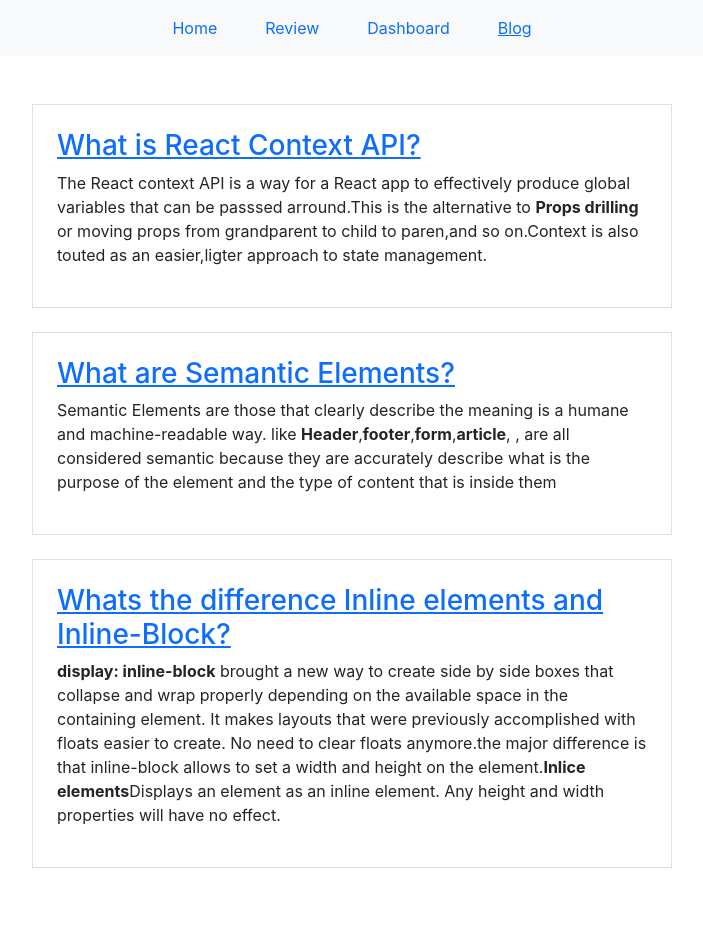
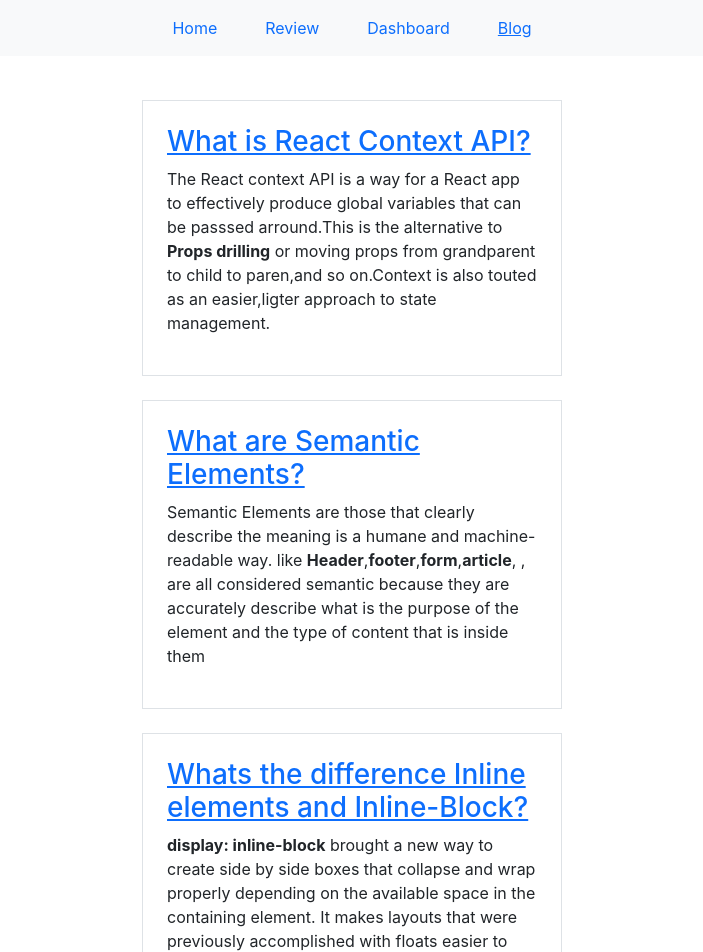
Before and after one commit to Md-Rasel-Ahmed/react-food-analysis, a React (Create React App) app: page /blog in a window 1280 px wide. Shown: the top 952 px of the page, without its empty margins (288-991 px from the left). Before the commit the page ends 868 px from the top, so only its background shows below. Built offline with nearby package versions, Linux system fonts and the light colour scheme.

Commit message:
code refactor

```diff
--- a/src/components/Blog/Blog.js
+++ b/src/components/Blog/Blog.js
@@ -3,7 +3,10 @@
 const Blog = () => {
   return (
     <div>
-      <div className="w-50 mx-auto border p-4 mt-5">
+      <div
+        style={{ marginTop: "100px", width: "420px" }}
+        className=" mx-auto border p-4"
+      >
         <h3>
           <a href="#">What is React Context API?</a>
         </h3>
@@ -15,7 +18,10 @@
           approach to state management.
         </p>
       </div>
-      <div className="w-50 mx-auto border p-4 mt-4">
+      <div
+        style={{ marginTop: "100px", width: "420px" }}
+        className="mx-auto border p-4 mt-4"
+      >
         <h3>
           <a href="#">What are Semantic Elements?</a>
         </h3>
@@ -28,7 +34,10 @@
           inside them
         </p>
       </div>
-      <div className="w-50 mx-auto border p-4 mt-4">
+      <div
+        style={{ marginTop: "100px", width: "420px" }}
+        className="  mx-auto border p-4 mt-4"
+      >
         <h3>
           <a href="#">Whats the difference Inline elements and Inline-Block?</a>
         </h3>
--- a/src/components/Dashboard/Dashboard.js
+++ b/src/components/Dashboard/Dashboard.js
@@ -7,6 +7,8 @@
   Legend,
   Line,
   LineChart,
+  Pie,
+  PieChart,
   Tooltip,
   XAxis,
   YAxis,
--- a/src/components/Header/Header.js
+++ b/src/components/Header/Header.js
@@ -5,7 +5,7 @@
 const Header = () => {
   return (
     <div>
-      <nav className="navbar navbar-expand-lg navbar-light bg-light">
+      <nav className="navbar navbar-expand-lg navbar-light bg-light fixed-top">
         <div className="d-flex gap-3 mx-auto">
           <CustomLink className="nav-link" to="/">
             Home
--- a/src/components/Home/Home.js
+++ b/src/components/Home/Home.js
@@ -7,8 +7,8 @@
 const Home = () => {
   const [reviews, setReviews] = useCutomerReview([]);
   return (
-    <div>
-      <div className="container mt-4">
+    <div className="">
+      <div style={{ marginTop: "100px" }} className="container">
         <div className="row ">
           <div className="col-lg-6">
             <h1 className="fw-bold text-primary">ETHICAL MEATS</h1>
@@ -40,14 +40,14 @@
               {reviews.slice(0, 3).map((review) => {
                 return (
                   <div className="container">
-                    <div className="d-flex gap-5 mb-3 align-items-center justify-content-center">
+                    <div className="d-lg-flex gap-5 mb-3 ">
                       <img
                         style={{ width: "100px", height: "100px" }}
                         className="img-fluid"
                         src={review.img}
                         alt=""
                       />
-                      <div className="w-50">
+                      <div className="">
                         <h2>{review.name}</h2>
                         <p>{review.reviews}</p>
                         <p>
--- a/src/components/Review/Review.js
+++ b/src/components/Review/Review.js
@@ -7,7 +7,7 @@
   const [reviews, setReviews] = useCutomerReview([]);
   return (
     <div>
-      <div className="container">
+      <div style={{ marginTop: "100px" }} className="container">
         <h2 className="fw-bold text-center mt-3 text-primary">
           Our custom reviews
         </h2>
@@ -15,14 +15,14 @@
           {reviews.map((review) => {
             return (
               <div className="container">
-                <div className="d-flex gap-5 mb-3 align-items-center justify-content-center">
+                <div className="d-lg-flex gap-5 mb-3 ">
                   <img
                     style={{ width: "100px", height: "100px" }}
                     className="img-fluid"
                     src={review.img}
                     alt=""
                   />
-                  <div className="w-50">
+                  <div className="">
                     <h2>{review.name}</h2>
                     <p>{review.reviews}</p>
                     <p>
--- a/src/hooks/useCutomerReview.js
+++ b/src/hooks/useCutomerReview.js
@@ -3,31 +3,30 @@
 let review = [
   {
     name: "Santa aysa",
-    reviews:
-      "This was one of the best restaurant I have had any meal in Maldives. Place is big with both indoor and outdoor seating. Since I went here in afternoon, indoor seating was well air-conditioned.",
+    reviews: "too much tasting and this food is maldives!",
     img: img,
-    rating: "4",
+    rating: "4.0",
   },
   {
     name: "Meheraj",
     reviews:
-      "Very nice food and ambiance. Try the Lebanese chicken and the local Maldive soup. Good service",
+      "Very nice food and ambiance. Try the Lebanese chicken and the local Maldive beef burger.",
     img: "https://www.pikpng.com/pngl/b/541-5413318_matt-round-png-round-portrait-pic-png-clipart.png",
-    rating: "5",
+    rating: "5.0",
   },
   {
     name: "Muize",
     reviews:
-      "One of the best restaurant in Maldives. Staffs are very obedient and helpful.",
+      "The price is low inside this burger and One of the best restaurant in Maldives. Staffs are very obedient and helpful.",
     img: "https://pngset.com/images/download-henry-circle-gentleman-full-size-image-pngkit-person-image-in-circle-human-face-fisheye-transparent-png-2725472.png",
-    rating: "3",
+    rating: "3.4",
   },
   {
     name: "Hafiz",
     reviews:
       "The food quality is good while the menu is limited with few choices. The service is quite good. The ambiance is fine but they they could definitely improve the seating area which seems clumsy and ordinary",
     img: "https://pngset.com/images/circle-profile-picture-face-person-human-clothing-transparent-png-488441.png",
-    rating: "5",
+    rating: "5.0",
   },
   {
     name: "Nazim",
@@ -41,7 +40,7 @@
     reviews:
       "Had a great time with my friends, there’s variety of food for different diets, the view was stunning and serviced was excellent",
     img: img,
-    rating: "4",
+    rating: "4.2",
   },
   {
     name: "Rakib",
```
